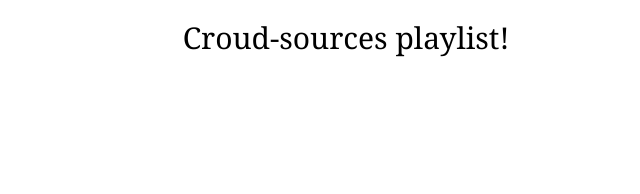
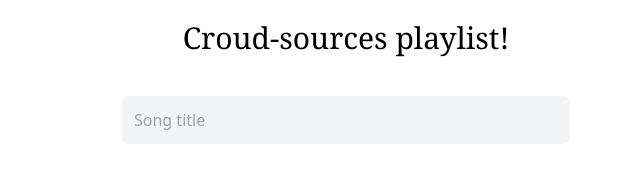
Before and after one commit to alexwoollam/wedding-site, a React (Create React App) app: page /music in a window 1280 px wide. Shown: the top 194 px of the page, without its empty margins (294-934 px from the left). Built offline with nearby package versions, Linux system fonts and the light colour scheme; no server answers.

Commit message:
started spotify intergration, now serchs tracks.. noice.

```diff
--- /dev/null
+++ b/src/Components/Music/SearchTrack.tsx
@@ -0,0 +1,89 @@
+import React, { useEffect, useState } from 'react';
+import SpotifyWebApi from 'spotify-web-api-js';
+import Track from './Track';
+
+interface theTracksInterface{
+    tracks: object,
+}
+
+function SearchTracks() {
+
+    const [theToken, setTheToken] = useState();
+    const [theTracks, setTheTracks] = useState<theTracksInterface>({
+        tracks: []
+    });
+
+    useEffect(() => {
+        if( ! theToken ){
+            const CLIENT_ID:string = process.env.REACT_APP_SPOTIFYCLI!;
+            const CLIENT_SEC:string = process.env.REACT_APP_SPOTIFYSEC!;
+
+            var token = btoa( CLIENT_ID + ':' + CLIENT_SEC );
+
+            const recived_token = fetch("https://accounts.spotify.com/api/token", {
+            body: "grant_type=client_credentials",
+            headers: {
+                'Authorization': 'Basic ' + token,
+                'Content-Type': 'application/x-www-form-urlencoded;charset=UTF-8'
+            },
+            method: "POST"
+            })
+            .then(response => response.json())
+            .then( data => setTheToken( data.access_token ) );
+        }
+    })
+
+    const searchForTrack = ( event:any ) => {
+        var search:string = event.target.value;
+        let the_Token: any = theToken;
+        var spotifyApi = new SpotifyWebApi();
+        spotifyApi.setAccessToken(the_Token);
+        if( search.length > 1 ){
+            spotifyApi.searchTracks(search).then(
+                function (data) {
+                    console.log( data );
+                  setTheTracks( data );
+                },
+                function (err) {
+                  console.error(err);
+                }
+              );
+        } else {
+            let data = Object.create(null);
+            setTheTracks(data);
+        }
+    }
+
+
+    if(theTracks.tracks){
+        return (
+            <>
+            <form className="m-auto max-w-md my-10">
+                <input
+                type="text"
+                className="p-3 block w-full rounded-md bg-gray-100 border-transparent focus:border-gray-500 focus:bg-white focus:ring-0"
+                placeholder="Song title"
+                onChange={ searchForTrack }
+                ></input>
+            </form>
+            <Track data={ theTracks.tracks }/>
+            </>
+        );
+    } else {
+        return (
+            <>
+            <form className="m-auto max-w-md my-10">
+                <input
+                type="text"
+                className="p-3 block w-full rounded-md bg-gray-100 border-transparent focus:border-gray-500 focus:bg-white focus:ring-0"
+                placeholder="Song title"
+                onChange={ searchForTrack }
+                ></input>
+            </form>
+            </>
+        );
+    }
+
+}
+
+export default SearchTracks;
--- /dev/null
+++ b/src/Components/Music/Track.tsx
@@ -0,0 +1,34 @@
+import React from 'react';
+
+interface PropsDefined {
+    data: object,
+}
+
+function Track( props: PropsDefined ){
+
+    if( ! props ){
+        return null;
+    }
+    let items = Object.values(props.data);
+
+    if( items[1] ){
+        return (
+            <div className="container mx-auto">
+                <div>
+                    {items[1].map( (track, index)=>(
+                        <div className="box-border h-32 w-130 m-5 p-4 border-4 rounded">
+                            <img src={ track.album.images[2].url } />
+                            <h2>By: { track.artists[0].name }</h2>
+                            <h1>track name: { track.name }</h1>
+                        </div>
+                    ))}
+                </div>
+            </div>
+        );
+    } else {
+        return null;
+    }
+
+}
+
+export default Track;
--- a/src/Pages/Music.tsx
+++ b/src/Pages/Music.tsx
@@ -1,7 +1,6 @@
-import React, { useEffect, useState } from 'react';
+import React from 'react';
 import Heading from '../Components/Text/Heading';
-import SpotifyToken from '../Controllers/Music/SpotifyToken';
-//import Spotify from 'spotify-web-api-js';
+import SearchTrack from '../Components/Music/SearchTrack';
 
 const text = ({
   intro: "Croud-sources playlist!",
@@ -9,32 +8,11 @@ const text = ({
 
 function Music() {
 
-    const [theToken, setTheToken] = useState();
-
-    useEffect(() => {
-        if( ! theToken ){
-            const CLIENT_ID:string = process.env.REACT_APP_SPOTIFYCLI!;
-            const CLIENT_SEC:string = process.env.REACT_APP_SPOTIFYSEC!;
-
-            var token = btoa( CLIENT_ID + ':' + CLIENT_SEC );
-
-            const recived_token = fetch("https://accounts.spotify.com/api/token", {
-            body: "grant_type=client_credentials",
-            headers: {
-                'Authorization': 'Basic ' + token,
-                'Content-Type': 'application/x-www-form-urlencoded;charset=UTF-8'
-            },
-            method: "POST"
-            })
-            .then(response => response.json())
-            .then( data => setTheToken( data.access_token ) );
-        }
-    })
-
   return (
     <div className="App container mx-auto">
       <div className="Intro">
         <Heading text={text.intro}/>
+        <SearchTrack/>
       </div>
     </div>
   );
--- a/tsconfig.json
+++ b/tsconfig.json
@@ -18,6 +18,7 @@
     "resolveJsonModule": true,
     "isolatedModules": true,
     "noEmit": true,
+    "noImplicitAny": false,
     "jsx": "react-jsx"
   },
   "include": [
```
Also changed, not shown: 1 other file (tests, documents, lock files or other folders).
